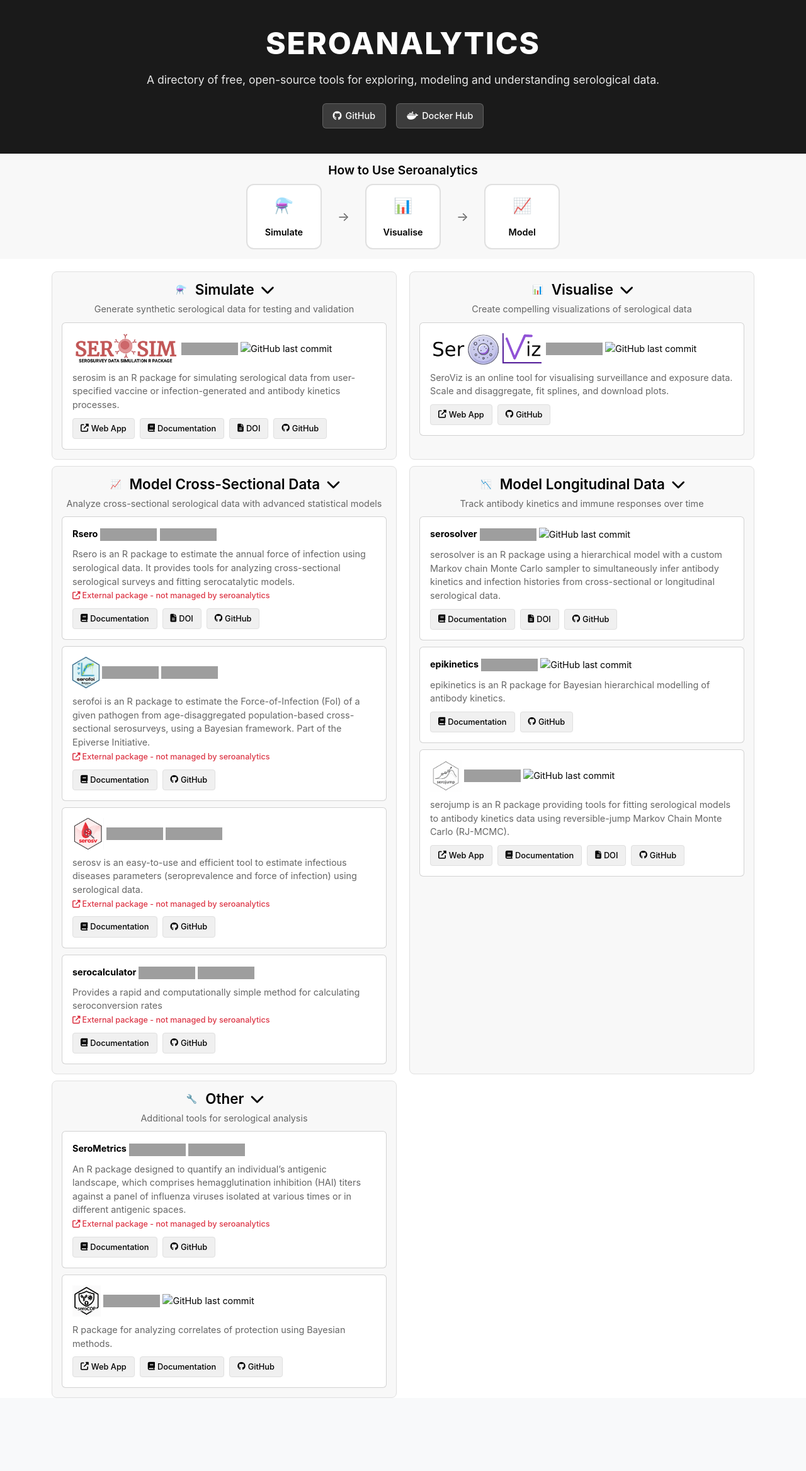
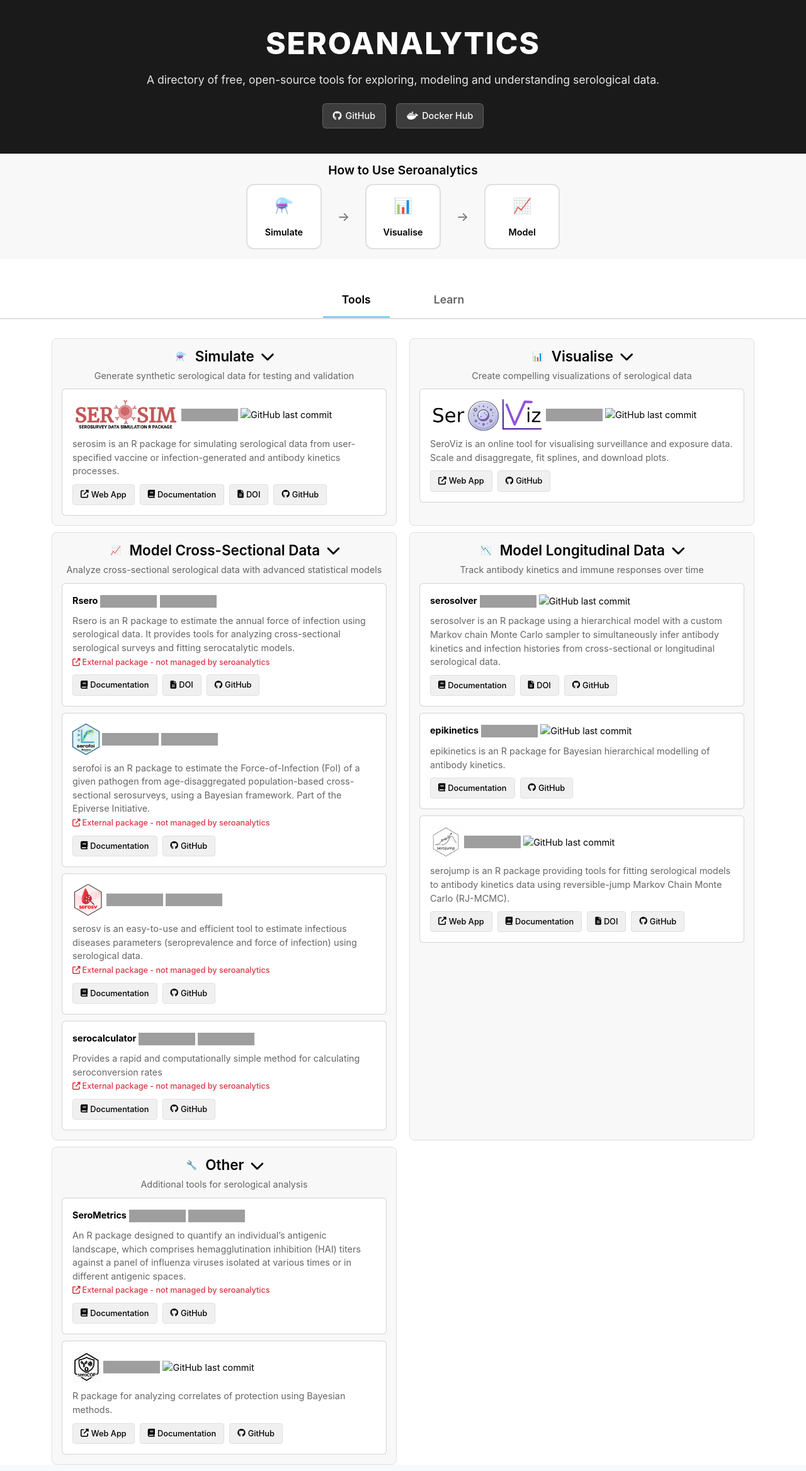
Before and after one commit to seroanalytics/seroanalytics.github.io, a Jekyll site: the page built from index.md, in a window 1280 px wide, cut to the strip 0-2336 px from the top of the page. Shown: the whole strip at 63% size. Built offline with Jekyll 4.4.1, drawn with Linux system fonts in a browser that asks for light colours; before the commit the page ends 2230 px from its top, so only the background shows below that; grey boxes are pictures that could not be loaded.

Commit message:
Added tabs and learning

```diff
--- a/_layouts/default.html
+++ b/_layouts/default.html
@@ -69,6 +69,100 @@
             background: var(--bg-secondary);
             padding: 15px 0;
             margin: 0 0 20px 0;
+        }
+
+        .nav-tabs-container {
+            background: var(--bg-primary);
+            border-bottom: 2px solid var(--border-color);
+            margin-bottom: 30px;
+        }
+
+        .nav-tabs {
+            display: flex;
+            justify-content: center;
+            gap: 40px;
+            padding: 20px 0 0 0;
+            border: none;
+        }
+
+        .nav-tab {
+            padding: 12px 30px;
+            font-size: 1.1rem;
+            font-weight: 600;
+            color: var(--text-secondary);
+            background: transparent;
+            border: none;
+            border-bottom: 3px solid transparent;
+            cursor: pointer;
+            transition: all 0.3s ease;
+        }
+
+        .nav-tab:hover {
+            color: var(--text-primary);
+        }
+
+        .nav-tab.active {
+            color: var(--text-primary);
+            border-bottom-color: var(--highlight-color);
+        }
+
+        .tab-content {
+            display: none;
+        }
+
+        .tab-content.active {
+            display: block;
+        }
+
+        .blog-section {
+            padding: 30px 0;
+        }
+
+        .blog-section h2 {
+            font-size: 2rem;
+            font-weight: 700;
+            margin-bottom: 30px;
+            color: var(--text-primary);
+        }
+
+        .blog-list {
+            list-style: none;
+            padding: 0;
+        }
+
+        .blog-item {
+            margin-bottom: 20px;
+        }
+
+        .blog-link {
+            display: block;
+            padding: 20px;
+            background: var(--bg-primary);
+            border: 2px solid var(--border-color);
+            border-radius: 12px;
+            text-decoration: none;
+            color: var(--text-primary);
+            transition: all 0.3s ease;
+        }
+
+        .blog-link:hover {
+            border-color: var(--highlight-color);
+            transform: translateY(-2px);
+            box-shadow: var(--shadow-md);
+            color: var(--text-primary);
+        }
+
+        .blog-link h3 {
+            font-size: 1.3rem;
+            font-weight: 600;
+            margin-bottom: 8px;
+            color: var(--text-primary);
+        }
+
+        .blog-link p {
+            font-size: 1rem;
+            color: var(--text-secondary);
+            margin: 0;
         }
 
         .workflow-title {
@@ -495,7 +589,19 @@
             </div>
         </div>
 
+        <!-- Tab Navigation -->
+        <div class="nav-tabs-container">
+            <div class="container">
+                <div class="nav-tabs">
+                    <button class="nav-tab active" onclick="switchTab('tools')">Tools</button>
+                    <button class="nav-tab" onclick="switchTab('learn')">Learn</button>
+                </div>
+            </div>
+        </div>
+
         <div class="container">
+            <!-- Tools Tab Content -->
+            <div id="tools-content" class="tab-content active">
             <!-- Row 1: Simulate and Visualise -->
             <div class="section-row">
                 <!-- Simulate Section -->
@@ -600,6 +706,27 @@
                 </div>
             </div>
 
+            </div>
+            <!-- End Tools Tab -->
+
+            <!-- Learn Tab Content -->
+            <div id="learn-content" class="tab-content">
+                <div class="blog-section">
+                    <h2>Serological Blog Posts</h2>
+                    <ul class="blog-list">
+                        {% for post in site.data.blog_posts %}
+                        <li class="blog-item">
+                            <a href="{{ post.url }}" class="blog-link" {% if post.url contains 'http' %}target="_blank"{% endif %}>
+                                <h3>{{ post.title }}</h3>
+                                <p>{{ post.description }}</p>
+                            </a>
+                        </li>
+                        {% endfor %}
+                    </ul>
+                </div>
+            </div>
+            <!-- End Learn Tab -->
+
         </div>
     </div>
 
```
Also changed, not shown: other parts of _layouts/default.html (+18 -0 lines), _data/blog_posts.yml (added, +19 -0 lines).
